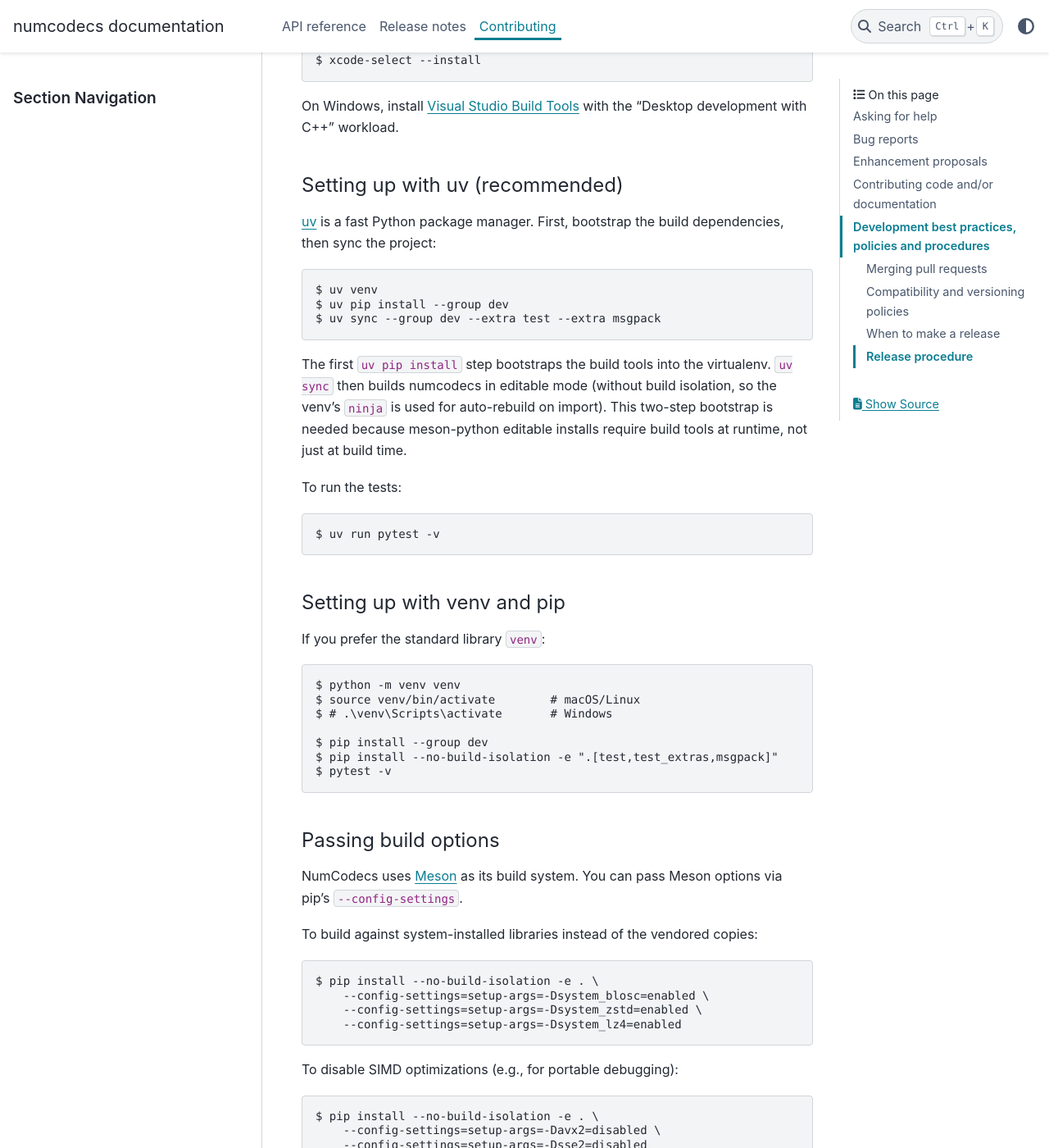
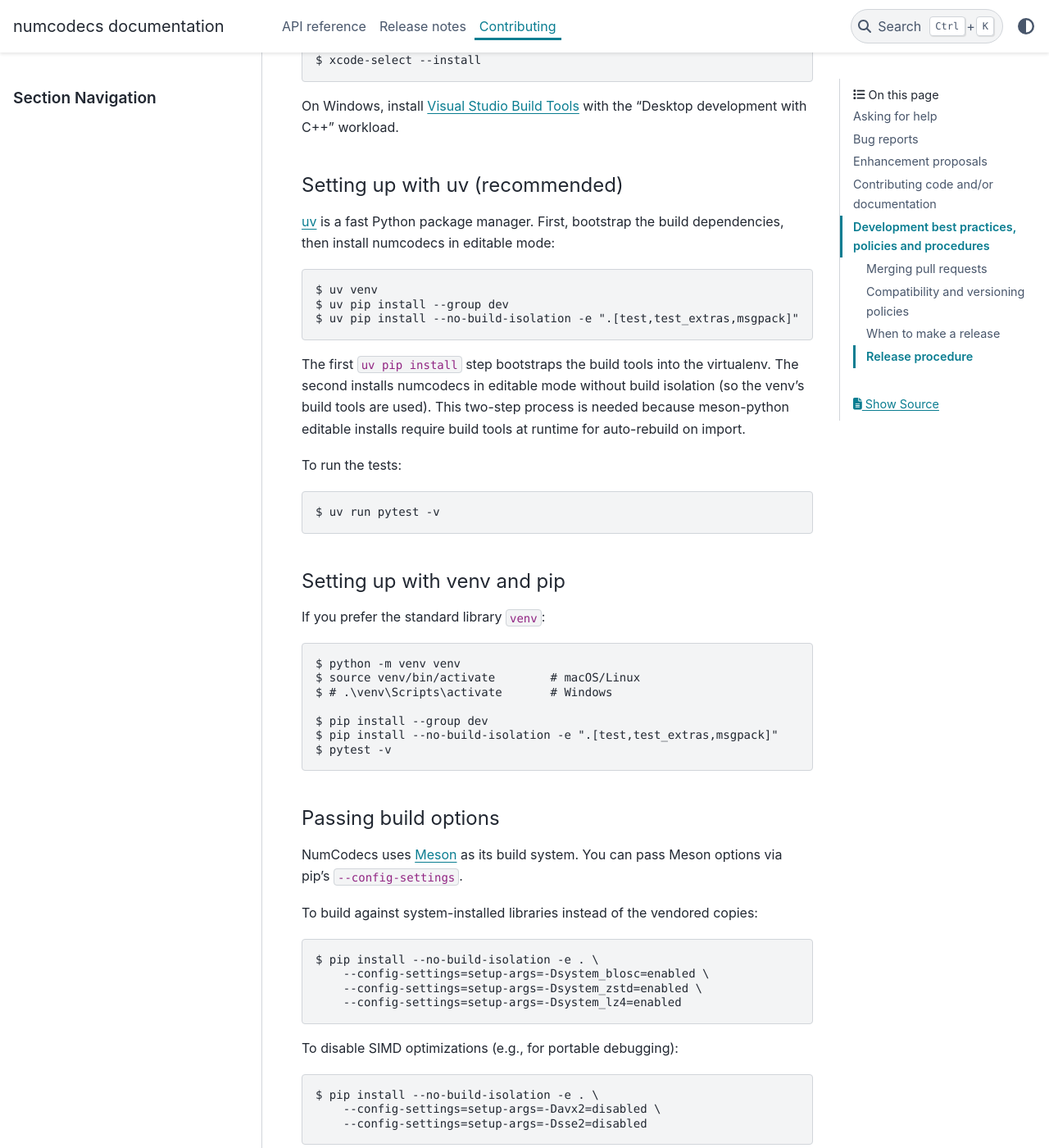
Before and after one commit to zarr-developers/numcodecs, a Sphinx documentation site: the page built from docs/contributing.rst, in a window 1280 px wide and 1400 px high, scrolled down 2730 px. Shown: the whole window at 82% size. Built offline with Sphinx 7.4.7 and the PyData theme 0.15.4, drawn with Linux system fonts in a browser that asks for light colours; the version number could not be read and is left out; some of the changed text lies outside the part shown.

Commit message:
Fix contrib instructions

```diff
--- a/docs/contributing.rst
+++ b/docs/contributing.rst
@@ -113,17 +113,17 @@
 """""""""""""""""""""""""""""""""
 
 `uv <https://docs.astral.sh/uv/>`_ is a fast Python package manager. First,
-bootstrap the build dependencies, then sync the project::
+bootstrap the build dependencies, then install numcodecs in editable mode::
 
     $ uv venv
     $ uv pip install --group dev
-    $ uv sync --group dev --extra test --extra msgpack
+    $ uv pip install --no-build-isolation -e ".[test,test_extras,msgpack]"
 
 The first ``uv pip install`` step bootstraps the build tools into the virtualenv.
-``uv sync`` then builds numcodecs in editable mode (without build isolation, so
-the venv's ``ninja`` is used for auto-rebuild on import). This two-step bootstrap
-is needed because meson-python editable installs require build tools at runtime,
-not just at build time.
+The second installs numcodecs in editable mode without build isolation (so the
+venv's build tools are used). This two-step process is needed because
+meson-python editable installs require build tools at runtime for auto-rebuild
+on import.
 
 To run the tests::
 
@@ -167,7 +167,7 @@
 With an editable install, meson-python automatically rebuilds changed C/Cython
 extensions when you import ``numcodecs``. If you need a full clean rebuild::
 
-    $ rm -rf builddir
+    $ rm -rf build
     $ pip install --no-build-isolation -e .
 
 Creating a branch
```
Also changed, not shown: 1 other file.
